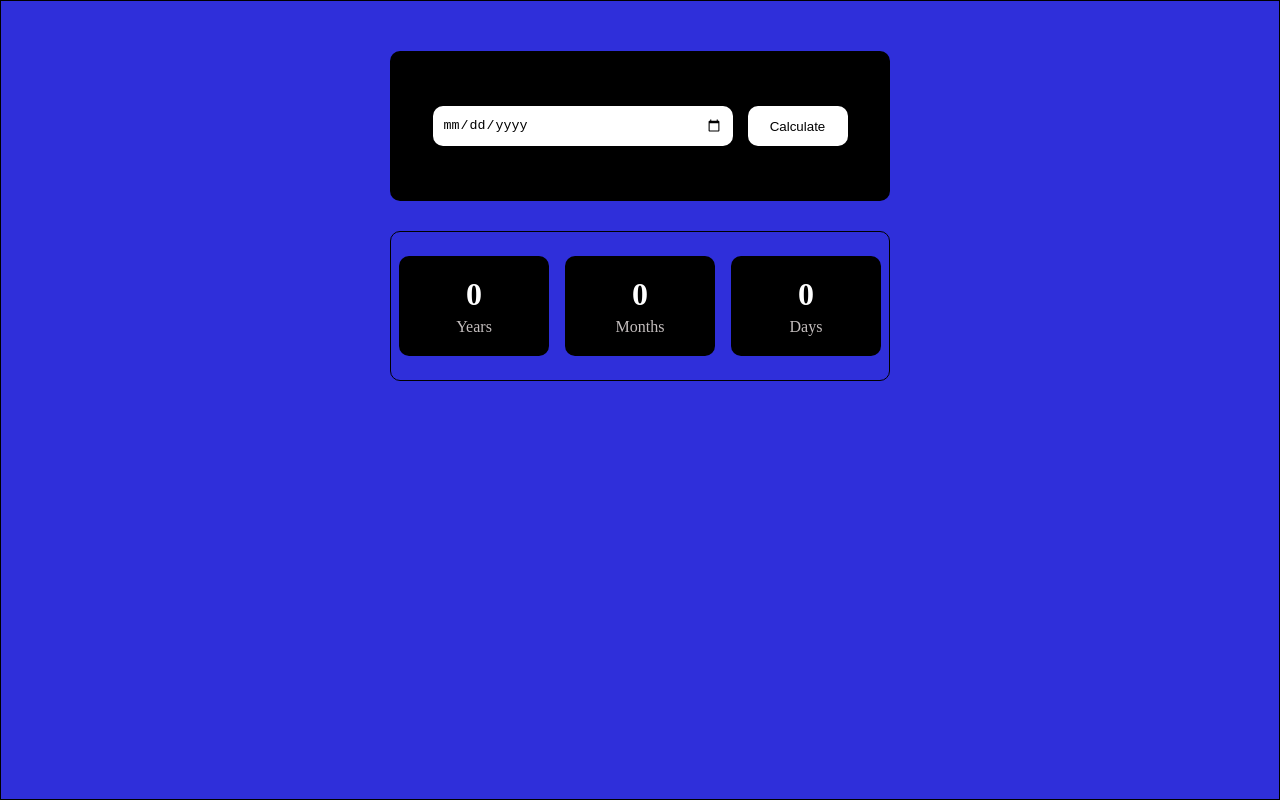
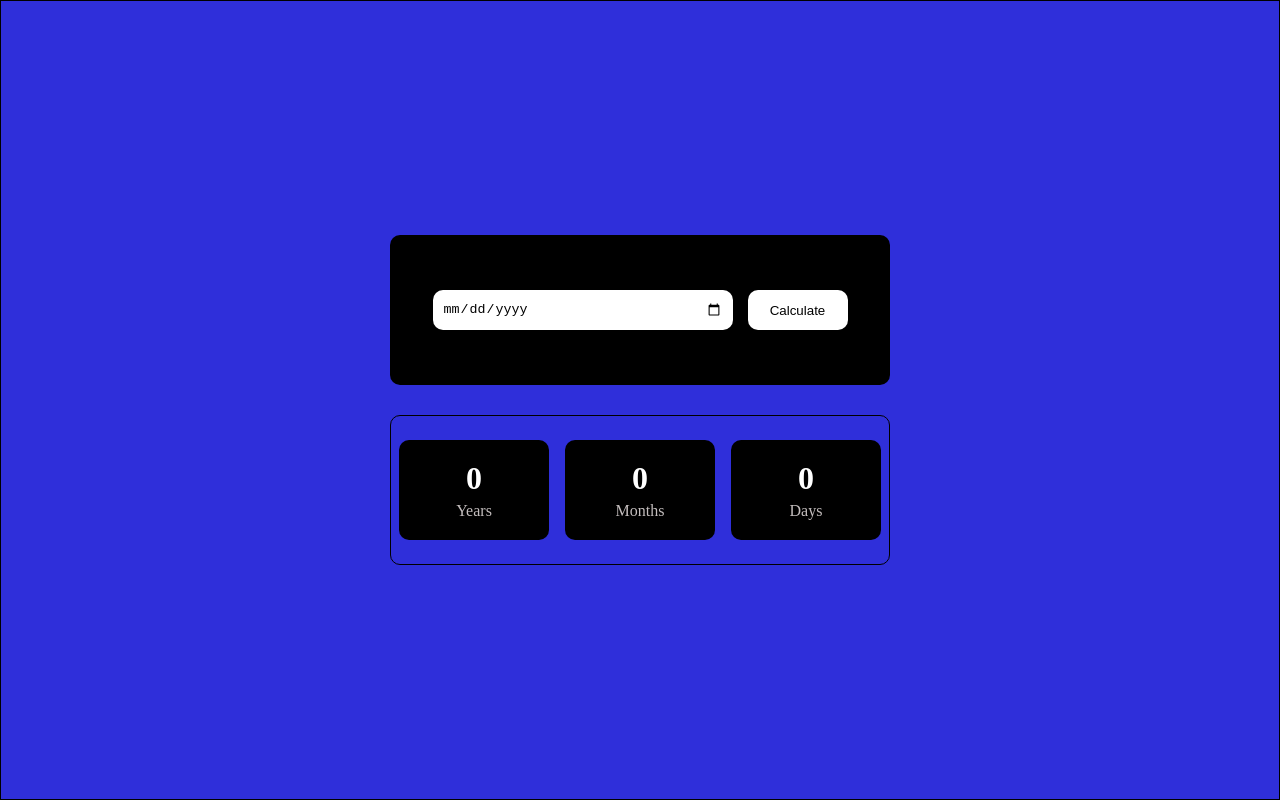
Before and after one commit to AbdulHaseeb19862/age-counter, a plain HTML site: page index.html in a window 1280 px wide. Drawn offline with Linux system fonts and the light colour scheme.

Commit message:
Set the project to center

```diff
--- a/script.js
+++ b/script.js
@@ -10,7 +10,6 @@ button.addEventListener("click", function () {
 
   let ageMonths = currentDate.getMonth() - inputValue.getMonth();
   if (ageMonths < 0) {
-    ageMonths--;
     ageMonths += 12;
   }
   let ageDays = currentDate.getDate() - inputValue.getDate();
--- a/style.css
+++ b/style.css
@@ -17,7 +17,8 @@ body{
  display: flex;
  flex-direction: column;
  align-items: center;
- padding: 50px;
+ /* padding: 50px; */
+ justify-content: center;
  gap: 30px;
 }
 
```
